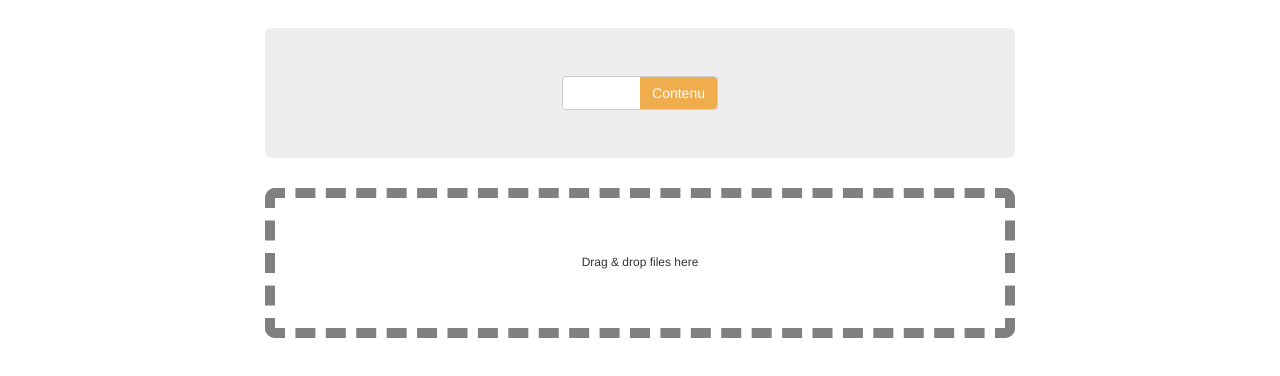
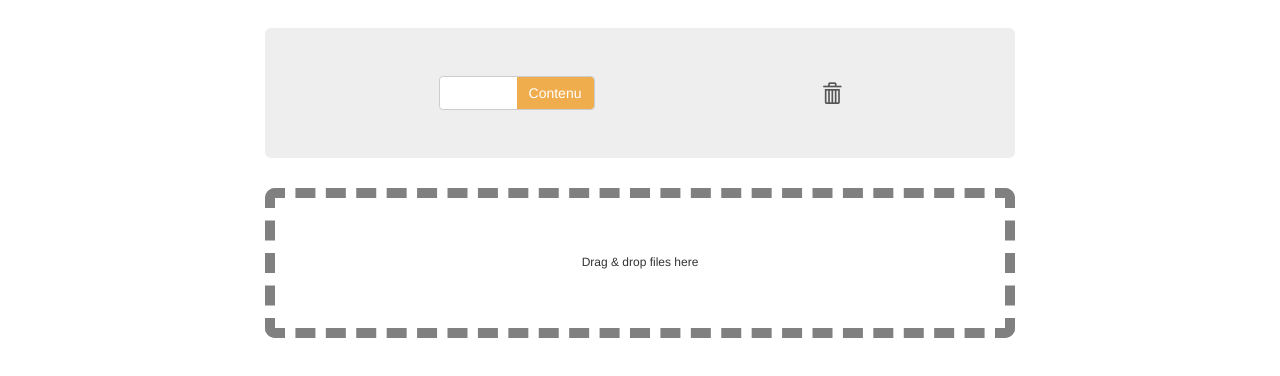
Before and after one commit to Inist-CNRS/prettyTEI, a website: page index.html in a window 1280 px wide. Shown: the part 134-510 px from the top of the page. Drawn offline with nearby package versions, Linux system fonts and the light colour scheme; a web font is replaced by a local one.

Commit message:
Add trash to remove LocalStoraged files

```diff
--- a/index.html
+++ b/index.html
@@ -39,6 +39,7 @@
             <section id="uploadDiv">
               <div class="jumbotron">
                 <input id="switch-offColor" data-off-color="warning" data-on-text="Forme" data-off-text="Contenu" type="checkbox">
+                <span class="glyphicon glyphicon-trash" title="Supprimer les fichiers de la page"></span>
               </div>
               <div id="dropArea" draggable='true'>Drag & drop files here</div>
             </section>
```
Also changed, not shown: dist/css/style.css, dist/js/main.js.
